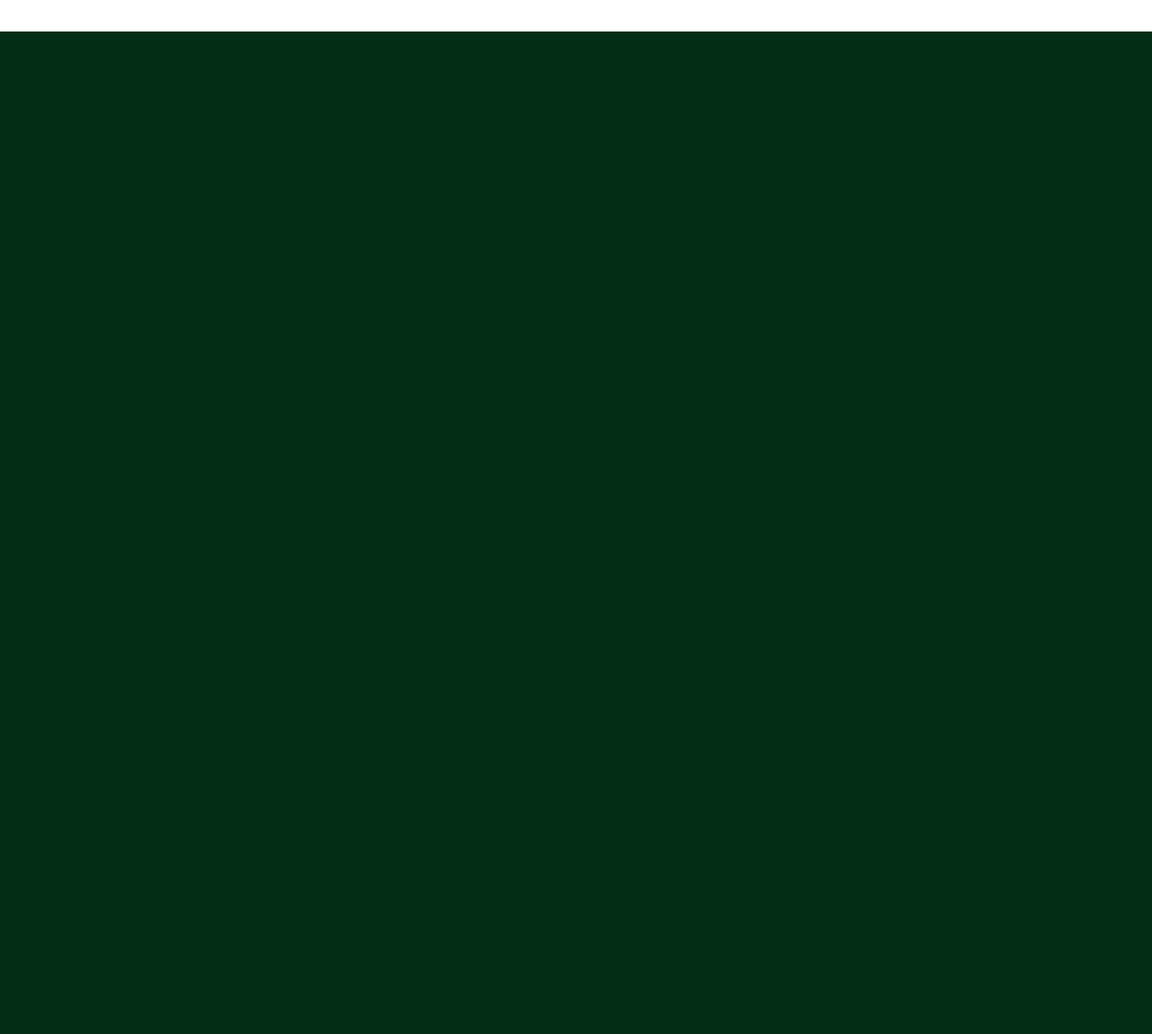
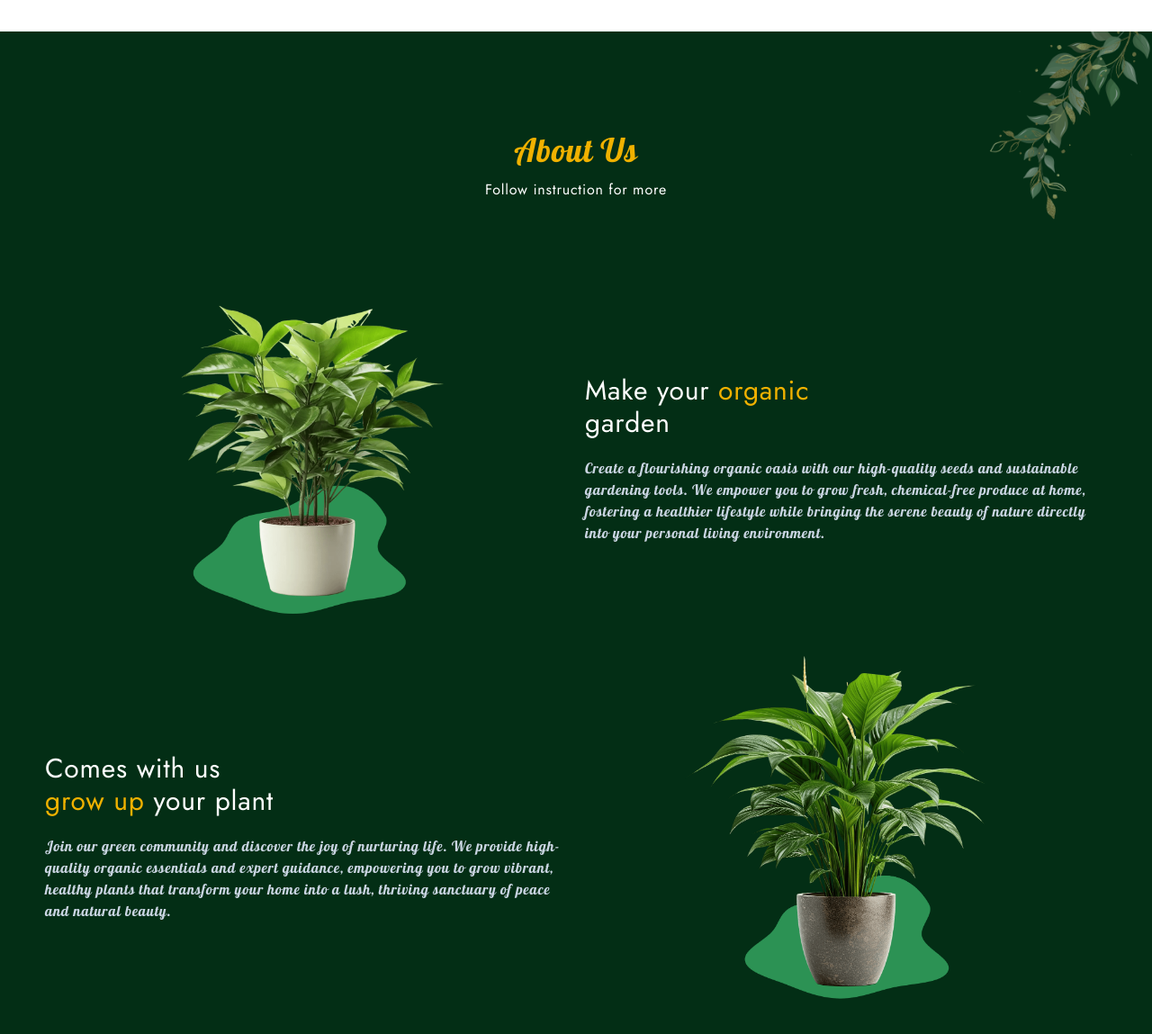
Before and after one commit to ArafatCMT/Indore-Plants, a website: page index.html in a window 1280 px wide. Shown: the part 1389-2538 px from the top of the page at 90% size. Before the commit the page ends 1872 px from the top, so only its background shows below. Drawn offline with nearby package versions, Linux system fonts and the light colour scheme.

Commit message:
about section done

```diff
--- a/index.html
+++ b/index.html
@@ -62,10 +62,13 @@
         <section id="home" class="relative">
             <div class="container mx-auto">
                 <!-- blob 1  -->
-                 <div class="size-64 bg-green-700 rounded-full blur-3xl -z-10 opacity-40 absolute top-1/2 left-1/2 transform -translate-x-1/2 -translate-y-1/2"></div>
+                <div
+                    class="size-64 bg-green-700 rounded-full blur-3xl -z-10 opacity-40 absolute top-1/2 left-1/2 transform -translate-x-1/2 -translate-y-1/2">
+                </div>
 
                 <!-- blob 2  -->
-                 <div class="size-64 bg-green-700 rounded-full blur-3xl -z-10 opacity-40 absolute right-0 bottom-0"></div>
+                <div class="size-64 bg-green-700 rounded-full blur-3xl -z-10 opacity-40 absolute right-0 bottom-0">
+                </div>
 
 
                 <div class="flex flex-col items-center gap-5 lg:flex-row">
@@ -96,10 +99,14 @@
                         <p class="text-xs text-slate-300 font-Lobster">You will get 30-days free trial.</p>
 
                         <div class="flex items-center gap-5 text-lg lg:pt-10">
-                            <i class="ri-facebook-fill text-slate-300 hover:text-yellow-500 cursor-pointer duration-300"></i>
-                            <i class="ri-twitter-x-line text-slate-300 hover:text-yellow-500 cursor-pointer duration-300 text-base"></i>
-                            <i class="ri-instagram-line text-slate-300 hover:text-yellow-500 cursor-pointer duration-300"></i>
-                            <i class="ri-linkedin-fill text-slate-300 hover:text-yellow-500 cursor-pointer duration-300"></i>
+                            <i
+                                class="ri-facebook-fill text-slate-300 hover:text-yellow-500 cursor-pointer duration-300"></i>
+                            <i
+                                class="ri-twitter-x-line text-slate-300 hover:text-yellow-500 cursor-pointer duration-300 text-base"></i>
+                            <i
+                                class="ri-instagram-line text-slate-300 hover:text-yellow-500 cursor-pointer duration-300"></i>
+                            <i
+                                class="ri-linkedin-fill text-slate-300 hover:text-yellow-500 cursor-pointer duration-300"></i>
                         </div>
                     </div>
 
@@ -124,11 +131,13 @@
                 </div>
             </div>
         </section>
+
         <!-- ----------- Services ---------- -->
         <div class="bg-white text-green-900 py-20">
             <div class="container mx-auto w-full grid grid-cols-1 gap-8 md:grid-cols-2 lg:grid-cols-3 xl:grid-cols-4">
                 <!-- card 1  -->
-                 <div class="border border-green-900 p-5 cursor-pointer rounded-md hover:shadow-2xl hover:-translate-y-1 duration-300 space-y-5">
+                <div
+                    class="border border-green-900 p-5 cursor-pointer rounded-md hover:shadow-2xl hover:-translate-y-1 duration-300 space-y-5">
                     <div class="flex items-center gap-5">
                         <i class="ri-truck-line text-3xl md:text-4xl xl:text-5xl"></i>
                         <p class="md:text-lg font-bold">
@@ -137,12 +146,14 @@
                         </p>
                     </div>
                     <p class="font-Lobster">
-                        Enjoy our lightning-fast shipping service, ensuring your favorite plants arrive safely and quickly right at your doorstep.
+                        Enjoy our lightning-fast shipping service, ensuring your favorite plants arrive safely and
+                        quickly right at your doorstep.
                     </p>
                 </div>
 
                 <!-- card 2  -->
-                 <div class="border border-green-900 p-5 cursor-pointer rounded-md hover:shadow-2xl hover:-translate-y-1 duration-300 space-y-5">
+                <div
+                    class="border border-green-900 p-5 cursor-pointer rounded-md hover:shadow-2xl hover:-translate-y-1 duration-300 space-y-5">
                     <div class="flex items-center gap-5">
                         <i class="ri-customer-service-line text-3xl md:text-4xl xl:text-5xl"></i>
                         <p class="md:text-lg font-bold">
@@ -156,7 +167,8 @@
                 </div>
 
                 <!-- card 3  -->
-                 <div class="border border-green-900 p-5 cursor-pointer rounded-md hover:shadow-2xl hover:-translate-y-1 duration-300 space-y-5">
+                <div
+                    class="border border-green-900 p-5 cursor-pointer rounded-md hover:shadow-2xl hover:-translate-y-1 duration-300 space-y-5">
                     <div class="flex items-center gap-5">
                         <i class="ri-plant-line text-3xl md:text-4xl xl:text-5xl"></i>
                         <p class="md:text-lg font-bold">
@@ -170,7 +182,8 @@
                 </div>
 
                 <!-- card 4  -->
-                 <div class="border border-green-900 p-5 cursor-pointer rounded-md hover:shadow-2xl hover:-translate-y-1 duration-300 space-y-5">
+                <div
+                    class="border border-green-900 p-5 cursor-pointer rounded-md hover:shadow-2xl hover:-translate-y-1 duration-300 space-y-5">
                     <div class="flex items-center gap-5">
                         <i class="ri-money-dollar-circle-line text-3xl md:text-4xl xl:text-5xl"></i>
                         <p class="md:text-lg font-bold">
@@ -179,12 +192,14 @@
                         </p>
                     </div>
                     <p class="font-Lobster">
-                        We offer high-quality plants at budget-friendly prices, making nature’s beauty accessible for every modern home.
+                        We offer high-quality plants at budget-friendly prices, making nature’s beauty accessible for
+                        every modern home.
                     </p>
                 </div>
 
                 <!-- card 5  -->
-                 <div class="border border-green-900 p-5 cursor-pointer rounded-md hover:shadow-2xl hover:-translate-y-1 duration-300 space-y-5">
+                <div
+                    class="border border-green-900 p-5 cursor-pointer rounded-md hover:shadow-2xl hover:-translate-y-1 duration-300 space-y-5">
                     <div class="flex items-center gap-5">
                         <i class="ri-earth-line text-3xl md:text-4xl xl:text-5xl"></i>
                         <p class="md:text-lg font-bold">
@@ -198,7 +213,8 @@
                 </div>
 
                 <!-- card 6  -->
-                 <div class="border border-green-900 p-5 cursor-pointer rounded-md hover:shadow-2xl hover:-translate-y-1 duration-300 space-y-5">
+                <div
+                    class="border border-green-900 p-5 cursor-pointer rounded-md hover:shadow-2xl hover:-translate-y-1 duration-300 space-y-5">
                     <div class="flex items-center gap-5">
                         <i class="ri-user-settings-line text-3xl md:text-4xl xl:text-5xl"></i>
                         <p class="md:text-lg font-bold">
@@ -207,11 +223,14 @@
                         </p>
                     </div>
                     <p class="font-Lobster">
-                        Get professional guidance and personalized tips to keep your new green friends thriving beautifully.
+                        Get professional guidance and personalized tips to keep your new green friends thriving
+                        beautifully.
                     </p>
                 </div>
+
                 <!-- card 7  -->
-                 <div class="border border-green-900 p-5 cursor-pointer rounded-md hover:shadow-2xl hover:-translate-y-1 duration-300 space-y-5">
+                <div
+                    class="border border-green-900 p-5 cursor-pointer rounded-md hover:shadow-2xl hover:-translate-y-1 duration-300 space-y-5">
                     <div class="flex items-center gap-5">
                         <i class="ri-loop-left-line text-3xl md:text-4xl xl:text-5xl"></i>
                         <p class="md:text-lg font-bold">
@@ -225,7 +244,8 @@
                 </div>
 
                 <!-- card 8  -->
-                 <div class="border border-green-900 p-5 cursor-pointer rounded-md hover:shadow-2xl hover:-translate-y-1 duration-300 space-y-5">
+                <div
+                    class="border border-green-900 p-5 cursor-pointer rounded-md hover:shadow-2xl hover:-translate-y-1 duration-300 space-y-5">
                     <div class="flex items-center gap-5">
                         <i class="ri-shield-check-line text-3xl md:text-4xl xl:text-5xl"></i>
                         <p class="md:text-lg font-bold">
@@ -234,15 +254,69 @@
                         </p>
                     </div>
                     <p class="font-Lobster">
-                        Shop with absolute confidence using our fully encrypted and trusted payment gateways for transactions.
+                        Shop with absolute confidence using our fully encrypted and trusted payment gateways for
+                        transactions.
                     </p>
                 </div>
             </div>
         </div>
 
         <!-- ----------- About Us ---------- -->
-        <section id="about">
+        <section id="about" class="relative overflow-hidden">
+            <div class="absolute -top-8 -right-12 opacity-50">
+                <img src="./assets/images/leaf-3.png" alt="leaf-image" class="w-40 md:w-52 xl:w-64">
+            </div>
 
+            <div class="flex flex-col gap-3 items-center text-center mb-10 md:mb-20">
+                <h2 class="title">About Us</h2>
+                <p class="max-w-2xl">Follow instruction for more</p>
+            </div>
+
+            <div class="container mx-auto space-y-5 xl:space-y-0">
+                <!-- item 1  -->
+                <div class="flex flex-col items-center lg:flex-row gap-5">
+                    <!-- image  -->
+                    <div class="w-full lg:w-1/2">
+                        <img src="./assets/images/plant-1.png" alt="about-image" class="w-full sm:w-2/3 lg:w-full xl:w-2/3 mx-auto">
+                    </div>
+
+                    <!-- content  -->
+                    <div class="w-full lg:w-1/2">
+                        <div class="space-y-5">
+                            <h3>
+                                Make your <span class="text-yellow-500">organic</span> <br> garden
+                            </h3>
+                            <p class="font-Lobster text-slate-300">
+                                Create a flourishing organic oasis with our high-quality seeds and sustainable gardening
+                                tools. We empower you to grow fresh, chemical-free produce at home, fostering a
+                                healthier lifestyle while bringing the serene beauty of nature directly into your
+                                personal living environment.
+                            </p>
+                        </div>
+                    </div>
+                </div>
+
+                <!-- item 2  -->
+                <div class="flex flex-col items-center lg:flex-row-reverse gap-5">
+                    <!-- image  -->
+                    <div class="w-full lg:w-1/2">
+                        <img src="./assets/images/plant-2.png" alt="about-image" class="w-full sm:w-2/3 lg:w-full xl:w-2/3 mx-auto">
+                    </div>
+
+                    <!-- content  -->
+                    <div class="w-full lg:w-1/2">
+                        <div class="space-y-5">
+                            <h3>
+                                Comes with us <br> <span class="text-yellow-500">grow up</span> your plant
+                            </h3>
+                            <p class="font-Lobster text-slate-300">
+                                Join our green community and discover the joy of nurturing life. We provide high-quality organic essentials and expert guidance, empowering you to grow vibrant, healthy plants that transform your home into a lush, thriving sanctuary of peace and natural beauty.
+                            </p>
+                        </div>
+                    </div>
+                </div>
+
+            </div>
         </section>
 
         <!-- ----------- Popular ---------- -->
--- a/src/input.css
+++ b/src/input.css
@@ -22,6 +22,9 @@
 
     .btn-outline {
         @apply bg-transparent hover:bg-yellow-500;
+    }
+    .title{
+        @apply font-Lobster text-yellow-500;
     }
 }
 
@@ -80,3 +83,11 @@ section {
 h1 {
     @apply text-3xl md:text-4xl xl:text-5xl font-bold;
 }
+
+h2 {
+    @apply text-2xl md:text-3xl xl:text-4xl;
+}
+
+h3 {
+    @apply text-xl md:text-2xl xl:text-3xl;
+}
```
Also changed, not shown: src/output.css. Lines whose indentation alone changed are shown as unchanged.
